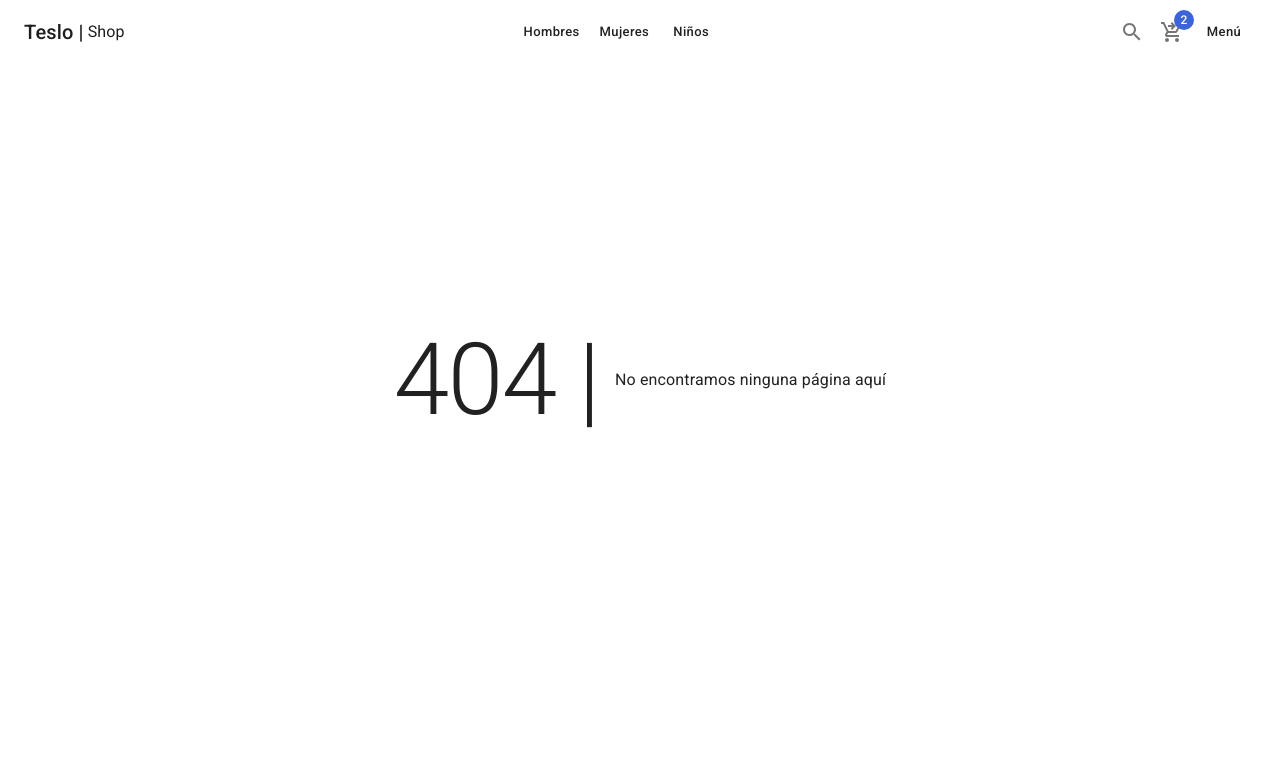
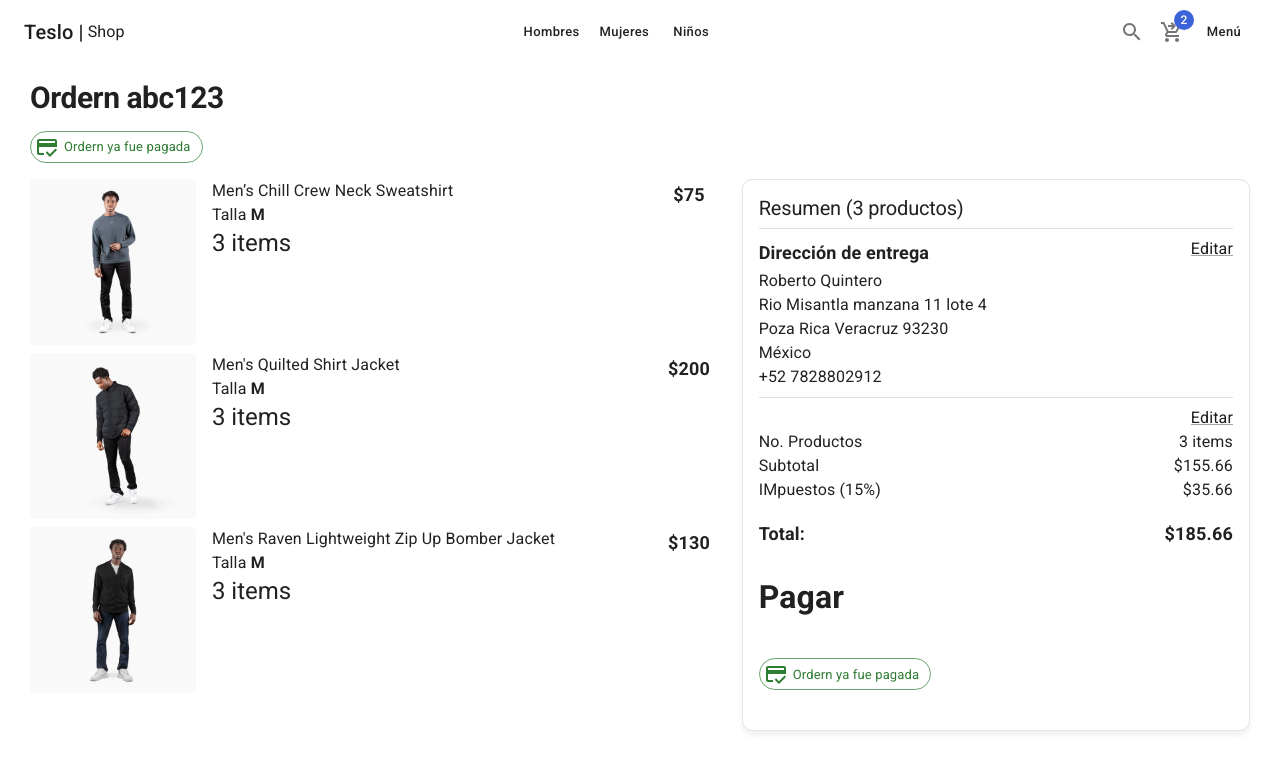
Before and after one commit to RobertoQuintero/nextjs-teslo-shop, a Next.js app: page /orders/1 in a window 1280 px wide. Before the commit this address had no page. Shown: the top 770 px of the page. Built offline with nearby package versions, Linux system fonts and the light colour scheme.

Commit message:
Termina disseño de OrderPage

```diff
--- /dev/null
+++ b/pages/orders/[id].tsx
@@ -0,0 +1,86 @@
+import NextLink from 'next/link'
+import { CartList, OrderSummary } from "@/components/cart"
+import { ShopLayout } from "@/components/layouts"
+import { Box, Card, CardContent, Chip, Divider, Grid, Link, Typography } from "@mui/material"
+import { CreditCardOffOutlined, CreditScoreOutlined } from '@mui/icons-material'
+
+const OrderPage = () => {
+  return (
+    <ShopLayout title="Resumen de la orden 1235653" pageDescription="Resumen de la orden">
+      <Typography variant="h1" component='h1'>Ordern abc123</Typography>
+
+      {/* <Chip
+        sx={{my:2}}
+        label='Pendiente de pago'
+        variant='outlined'
+        color='error'
+        icon={<CreditCardOffOutlined/>}
+      /> */}
+
+      <Chip
+        sx={{my:2}}
+        label='Ordern ya fue pagada'
+        variant='outlined'
+        color='success'
+        icon={<CreditScoreOutlined/>}
+      />
+
+      <Grid container>
+        <Grid item xs={12} sm={7}>
+          <CartList />
+        </Grid>
+
+        <Grid item xs={12} sm={5}>
+          <Card className='summary-card'>
+            <CardContent>
+              <Typography variant='h2'>Resumen (3 productos)</Typography>
+              <Divider sx={{my:1}}/>
+
+              <Box display='flex' justifyContent='space-between'>
+              <Typography variant='subtitle1'>Dirección de entrega</Typography>
+                <NextLink href='/checkout/address' passHref legacyBehavior>
+                  <Link underline='always'>
+                    Editar
+                  </Link>
+                </NextLink>
+              </Box>
+
+              <Typography >Roberto Quintero</Typography>
+              <Typography >Rio Misantla manzana 11 lote 4</Typography>
+              <Typography >Poza Rica Veracruz 93230</Typography>
+              <Typography >México</Typography>
+              <Typography >+52 7828802912</Typography>
+              <Divider sx={{my:1}}/>
+
+              <Box display='flex' justifyContent='end'>
+                <NextLink href='/cart' passHref legacyBehavior>
+                  <Link underline='always'>
+                    Editar
+                  </Link>
+                </NextLink>
+              </Box>
+
+              <OrderSummary/>
+
+              <Box sx={{mt:3}}>
+                {/* TODO */}
+                <h1>Pagar</h1>
+
+                <Chip
+                  sx={{my:2}}
+                  label='Ordern ya fue pagada'
+                  variant='outlined'
+                  color='success'
+                  icon={<CreditScoreOutlined/>}
+                />
+              </Box>
+            </CardContent>
+          </Card>
+        </Grid>
+
+      </Grid>
+    </ShopLayout>
+  )
+}
+
+export default OrderPage
```
